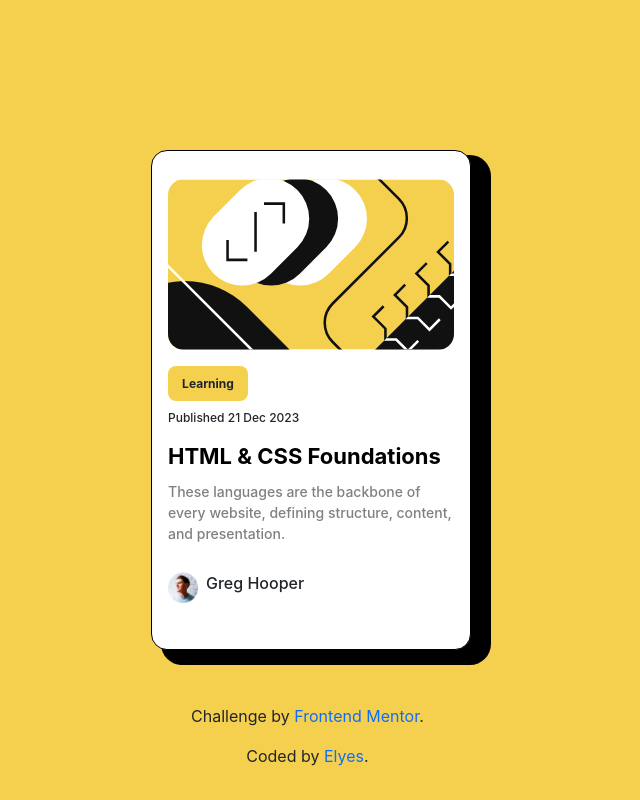
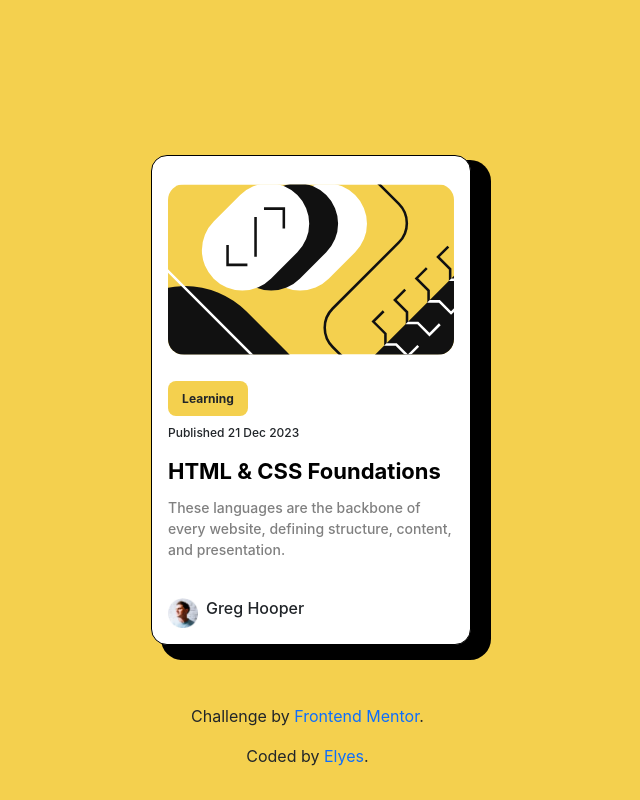
Before and after one commit to ElyesBenKhoud/angular-BlogPrevCard, an Angular app in the folder app/: page / in a window 1280 px wide. Shown: the whole page, without its empty margins (329-969 px from the left). Built offline with nearby package versions, Linux system fonts and the light colour scheme.

Commit message:
replace fixed height with a gap

```diff
--- a/app/src/app/app.component.css
+++ b/app/src/app/app.component.css
@@ -20,7 +20,7 @@ main {
   border-radius: 1rem;
   padding: 16px 16px;
   box-shadow: 15px 10px 0px 5px black;
-  height: 500px;
+  gap: 10px;
 }
 
 .card-img {
--- a/app/src/index.html
+++ b/app/src/index.html
@@ -1,5 +1,5 @@
 <!doctype html>
-<html lang="en">
+<html lang="en" data-critters-container="">
 <head>
   <meta charset="utf-8">
   <title>App</title>
```
